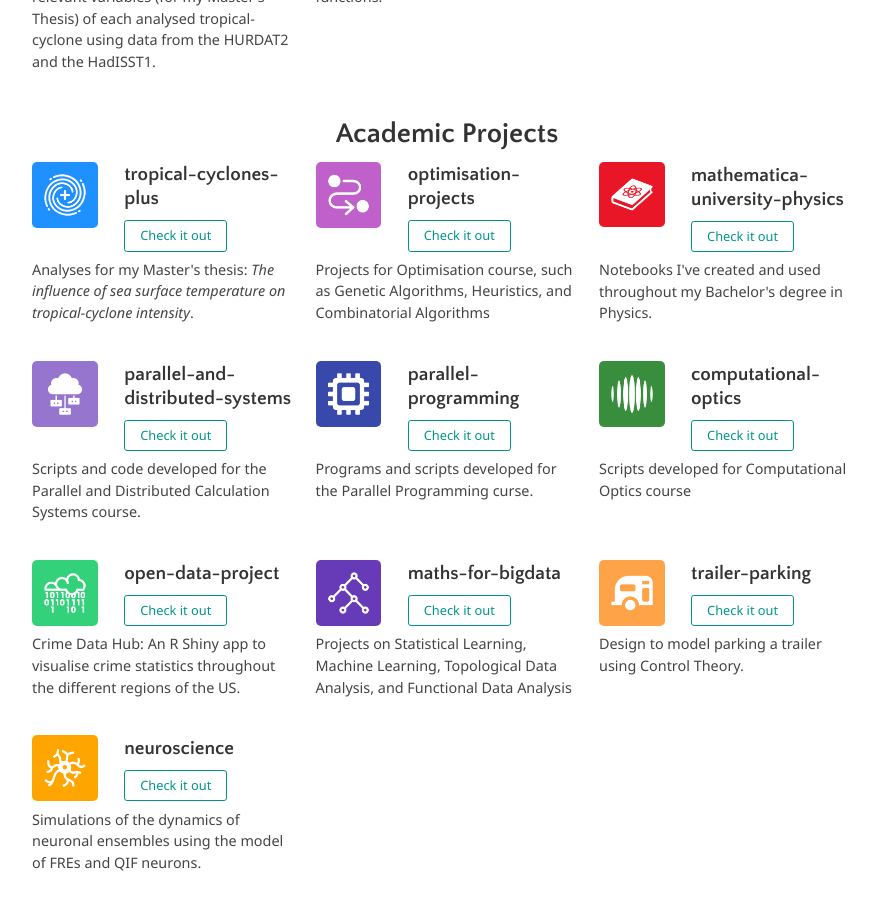
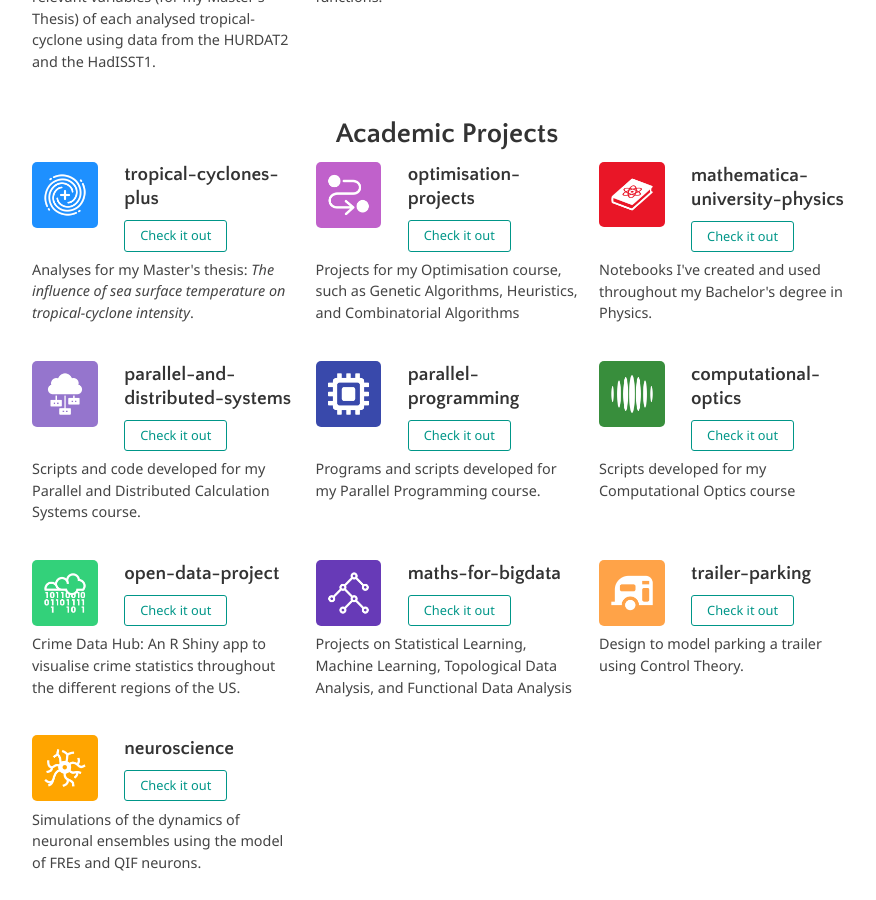
Before and after one commit to aldomann/projects-website, a Jekyll site: the page built from index.html, in a window 1280 px wide and 900 px high, scrolled down 804 px. Shown: the whole window, without its empty margins (193-1069 px from the left). Built offline with Jekyll 4.4.1, drawn with Linux system fonts in a browser that asks for light colours; nearby versions of some CDN libraries.

Commit message:
Fixed grammar

```diff
--- a/_includes/git-repos.html
+++ b/_includes/git-repos.html
@@ -14,7 +14,7 @@
     title =   "optimisation-projects"
     image =   "optimisation-projects.png"
     link =    "https://gitlab.com/aldomann/optimisation-projects"
-    content = "Projects for Optimisation course, such as Genetic Algorithms, Heuristics, and Combinatorial Algorithms"
+    content = "Projects for my Optimisation course, such as Genetic Algorithms, Heuristics, and Combinatorial Algorithms"
   %}
 
     {% include small-project.html
@@ -30,21 +30,21 @@
     title =   "parallel-and-distributed-systems"
     image =   "parallel-and-distributed-systems.png"
     link =    "https://gitlab.com/aldomann/parallel-and-distributed-systems"
-    content = "Scripts and code developed for the Parallel and Distributed Calculation Systems course."
+    content = "Scripts and code developed for my Parallel and Distributed Calculation Systems course."
   %}
 
   {% include small-project.html
     title =   "parallel-programming"
     image =   "parallel-programming.png"
     link =    "https://gitlab.com/aldomann/parallel-programming"
-    content = "Programs and scripts developed for the Parallel Programming curse."
+    content = "Programs and scripts developed for my Parallel Programming course."
   %}
 
   {% include small-project.html
     title =   "computational-optics"
     image =   "computational-optics.png"
     link =    "https://gitlab.com/aldomann/computational-optics"
-    content = "Scripts developed for Computational Optics course"
+    content = "Scripts developed for my Computational Optics course"
   %}
 </div>
 
```
